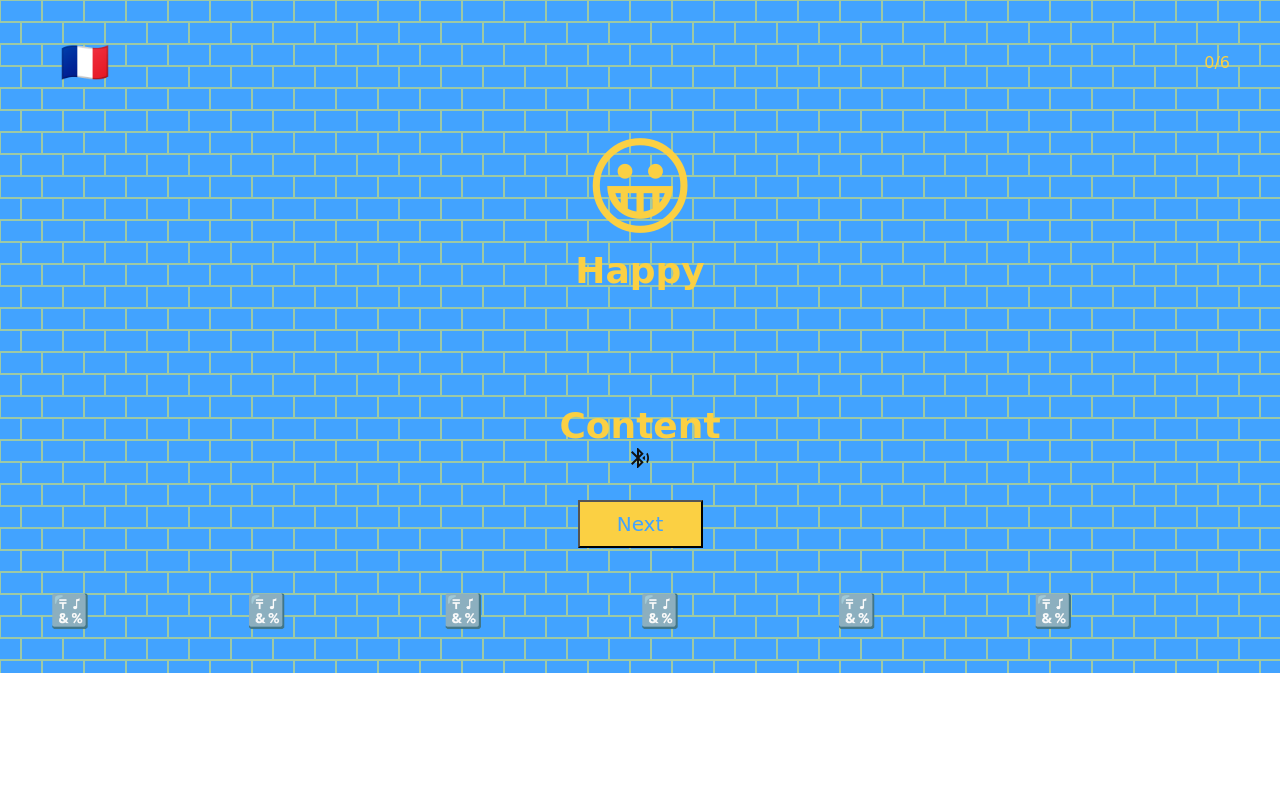
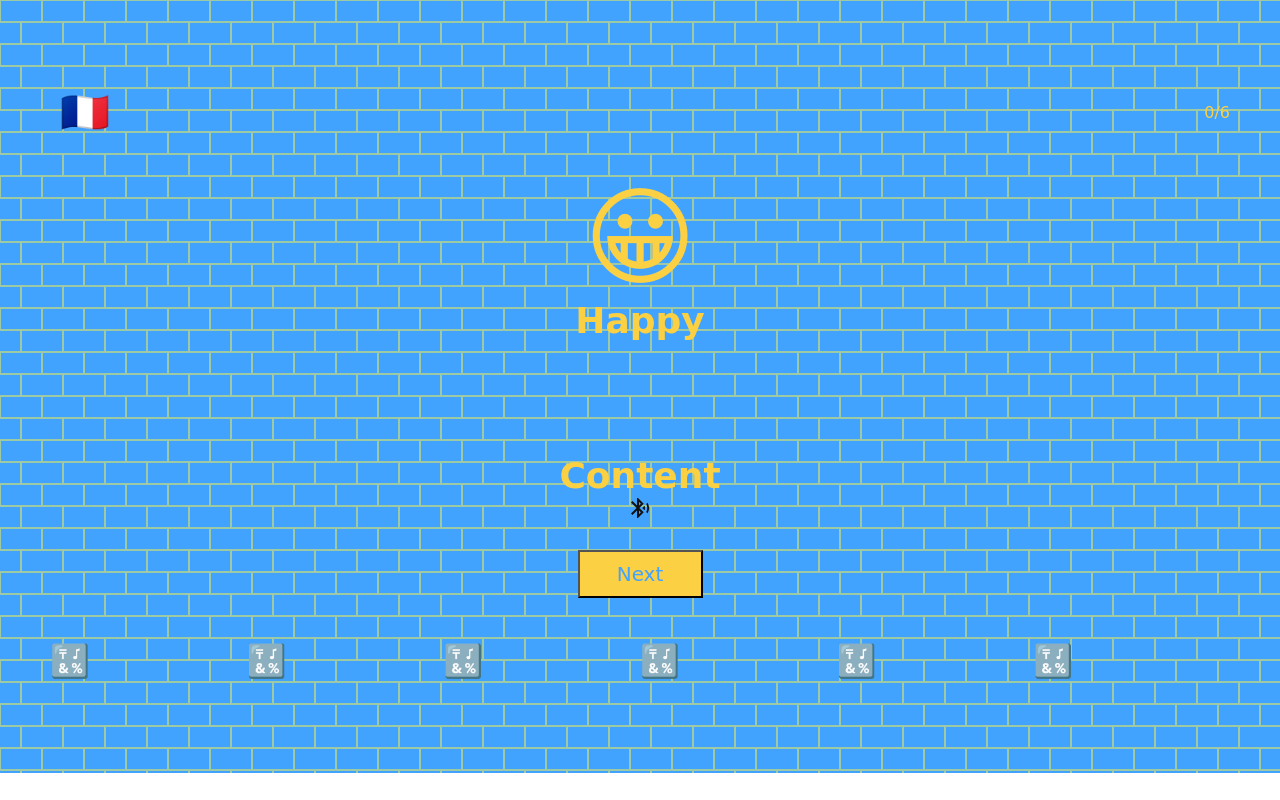
Before and after one commit to eric-reale/emoji-app, a website: page index.html in a window 1280 px wide. Drawn offline with Linux system fonts and the light colour scheme; a web font is replaced by a local one.

Commit message:
added padding to index [age

```diff
--- a/src/css/learn.css
+++ b/src/css/learn.css
@@ -2,7 +2,7 @@
   display: grid;
   grid-template-columns: 1fr;
   max-height: 100vh;
-  margin: 0 50px;
+  padding: 50px 50px;
   grid-template-rows: 1fr 1fr 1fr 1fr auto 1fr;
   grid-template-areas:
     "learn-header"
```
